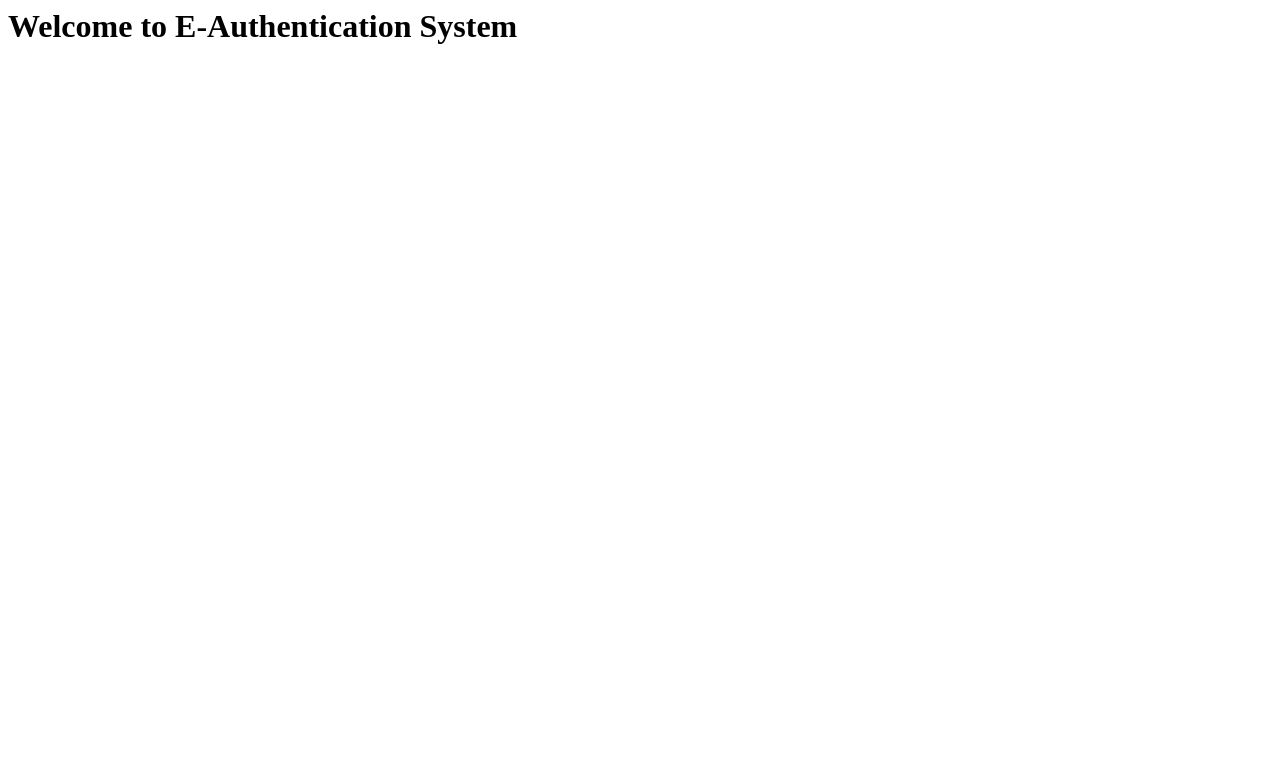
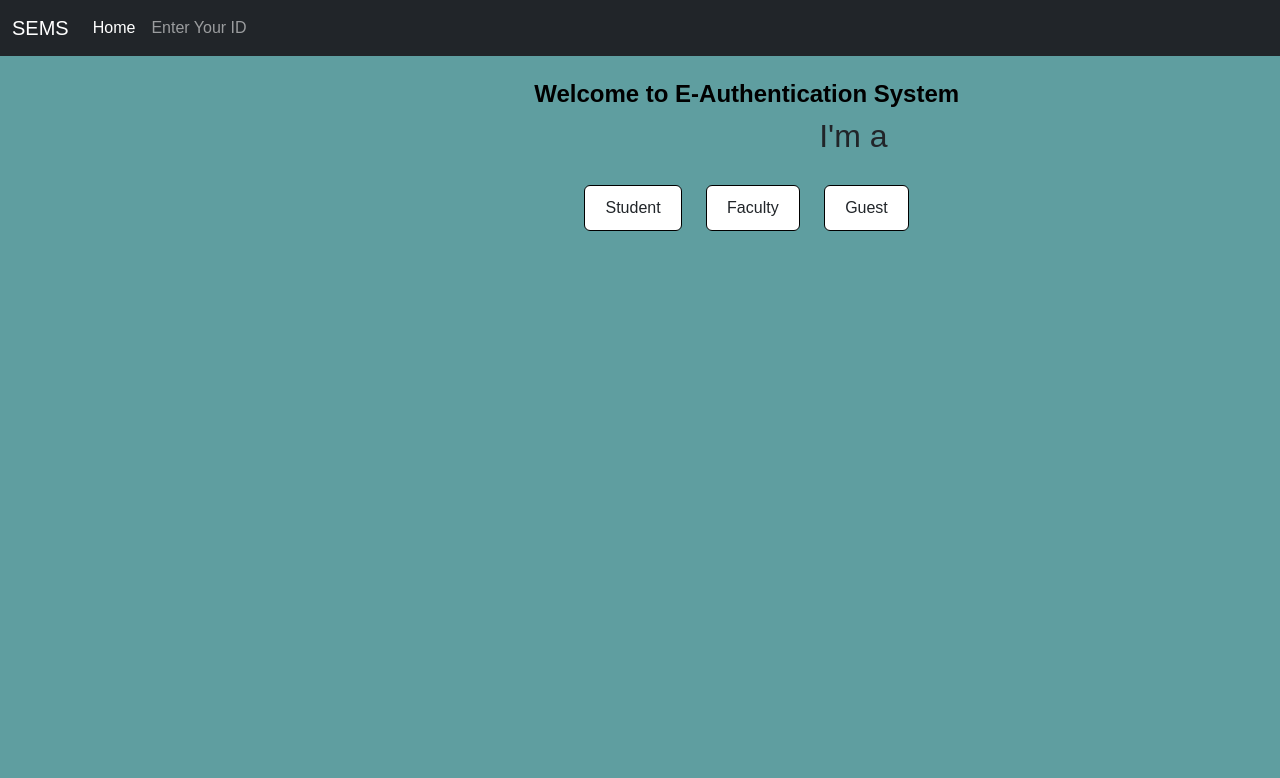
Before and after one commit to Ramesh-Odde/Smart-Entry-Management, a Django app: template e_authentication/templates/home.html in a window 1280 px wide. Shown: the top 778 px of the page. Run offline with Django 4.2, Linux system fonts and the light colour scheme; the template is opened without the code that fills it, so the values that code supplies are empty.

Commit message:
stage 1 of converting pyton app to django web app

```diff
--- a/SmartEntryManagement/urls.py
+++ b/SmartEntryManagement/urls.py
@@ -16,7 +16,9 @@ Including another URLconf
 """
 from django.contrib import admin
 from django.urls import path, include
+import e_authentication.urls
 
 urlpatterns = [
     path('admin/', admin.site.urls),
+    path('', include(e_authentication.urls))
 ]
--- /dev/null
+++ b/e_authentication/templates/base.html
@@ -0,0 +1,17 @@
+<!doctype html>
+<html lang="en">
+  <head>
+    <meta charset="utf-8">
+    <meta name="viewport" content="width=device-width, initial-scale=1">
+    <title>SEMS</title>
+    <link href="https://cdn.jsdelivr.net/npm/bootstrap@5.3.3/dist/css/bootstrap.min.css" rel="stylesheet" integrity="sha384-QWTKZyjpPEjISv5WaRU9OFeRpok6YctnYmDr5pNlyT2bRjXh0JMhjY6hW+ALEwIH" crossorigin="anonymous">
+  </head>
+  <body>
+    {% include 'navbar.html' %}
+        <dev class = "container">
+            {% block content %}
+            {% endblock %}
+        </dev>
+    <script src="https://cdn.jsdelivr.net/npm/bootstrap@5.3.3/dist/js/bootstrap.bundle.min.js" integrity="sha384-YvpcrYf0tY3lHB60NNkmXc5s9fDVZLESaAA55NDzOxhy9GkcIdslK1eN7N6jIeHz" crossorigin="anonymous"></script>
+  </body>
+</html>
--- a/e_authentication/templates/home.html
+++ b/e_authentication/templates/home.html
@@ -1 +1,17 @@
-<h1>Welcome to E-Authentication System</h1>
+{% extends 'base.html' %}
+
+{% block content %}
+<link rel="stylesheet" href="styles.css">
+<div class = "col-md-8 offset-md-3">
+    <h1> Welcome to E-Authentication System </h1>
+</div>
+<div class = "col-md-6 offset-md-5"><h2>I'm a </h2></div>
+
+<div class="col-md-6 offset-md-4">
+    <div class="home_buttons">
+        <button class="btn">Student</button>
+        <button class="btn">Faculty</button>
+        <button class="btn">Guest</button>
+    </div>
+</div>
+{% endblock %}
--- /dev/null
+++ b/e_authentication/templates/navbar.html
@@ -0,0 +1,18 @@
+<nav class="navbar navbar-expand-lg navbar-dark bg-dark">
+    <div class="container-fluid">
+      <a class="navbar-brand" href="{% url 'home' %}">SEMS</a>
+      <button class="navbar-toggler" type="button" data-bs-toggle="collapse" data-bs-target="#navbarSupportedContent" aria-controls="navbarSupportedContent" aria-expanded="false" aria-label="Toggle navigation">
+        <span class="navbar-toggler-icon"></span>
+      </button>
+      <div class="collapse navbar-collapse" id="navbarSupportedContent">
+        <ul class="navbar-nav me-auto mb-2 mb-lg-0">
+          <li class="nav-item">
+            <a class="nav-link active" aria-current="page" href="#">Home</a>
+          </li>
+          <li class="nav-item">
+            <a class="nav-link" href="#">Enter Your ID</a>
+          </li>
+        </ul>
+      </div>
+    </div>
+  </nav>
--- /dev/null
+++ b/e_authentication/templates/styles.css
@@ -0,0 +1,34 @@
+body {
+    background-color: #5F9EA0;  /* Teal-like color */
+    font-family: Arial, sans-serif;
+    text-align: center;
+    margin: 0;
+    padding: 0;
+}
+
+.home_container {
+    margin-top: 100px;
+}
+
+h1 {
+    color: black;
+    font-size: 24px;
+    font-weight: bold;
+}
+
+.home_buttons {
+    margin-top: 20px;
+}
+
+.btn {
+    background-color: white;
+    border: 1px solid black;
+    padding: 10px 20px;
+    margin: 10px;
+    font-size: 16px;
+    cursor: pointer;
+}
+
+.btn:hover {
+    background-color: rgb(15, 134, 9);
+}
--- a/e_authentication/urls.py
+++ b/e_authentication/urls.py
@@ -4,4 +4,7 @@ from . import views
 
 urlpatterns = [
     path('', views.home, name = 'home'),
+    path('student', views.student, name= 'student'),
+    path('faculty', views.faculty, name = 'faculty'),
+    path('guest', views.guest, name= 'guest'),
 ]
```
Also changed, not shown: e_authentication/views.py (+10 -0 lines).
